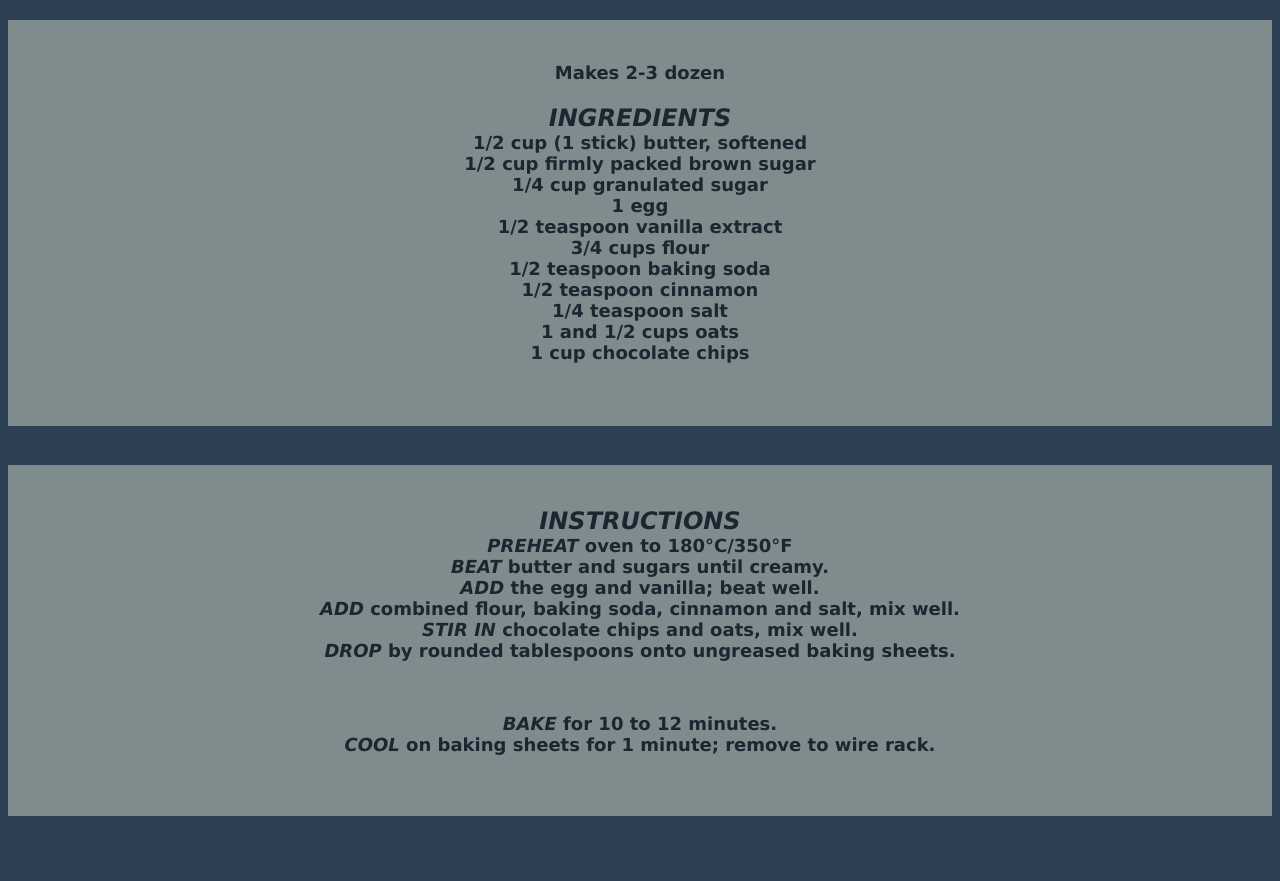
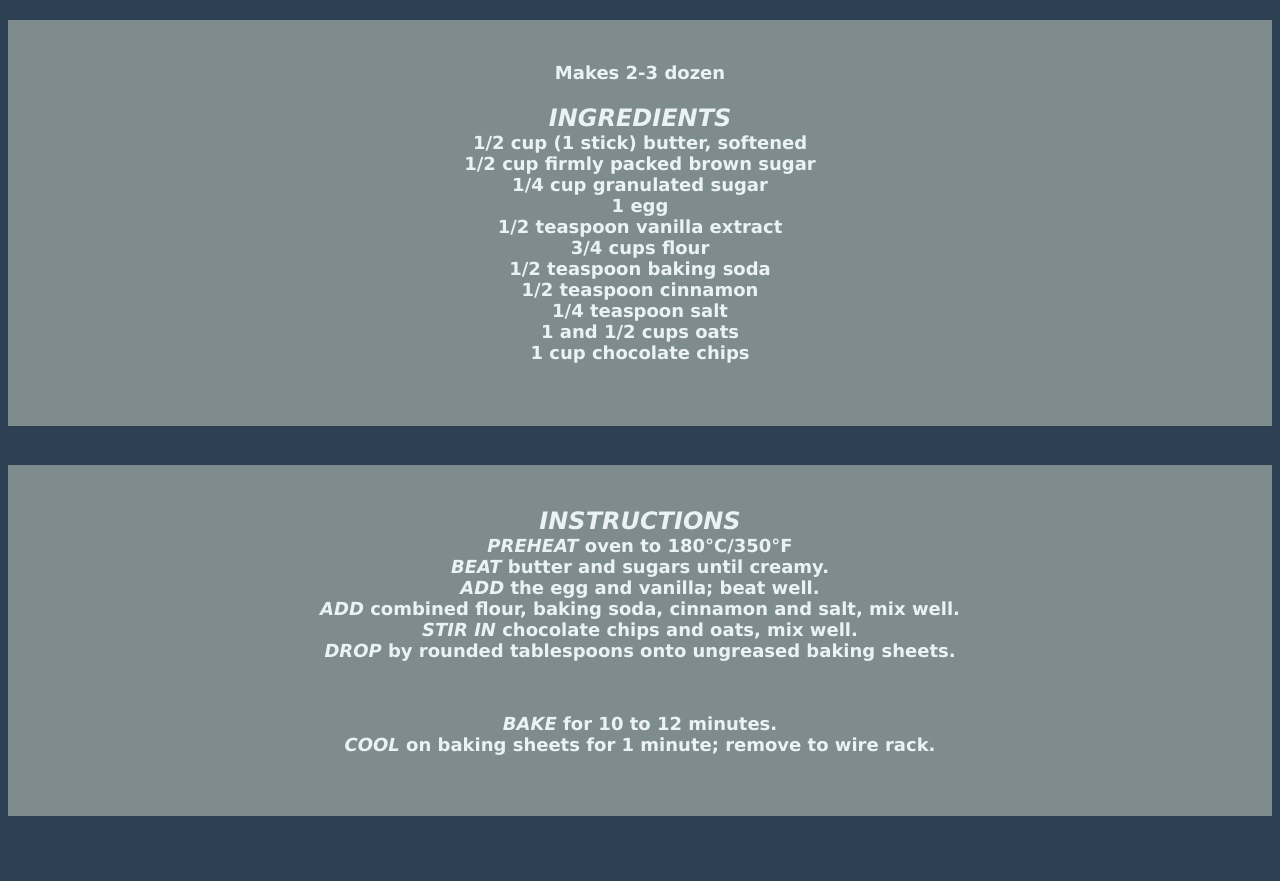
Before and after one commit to zachstep05/zachstep05.github.io, a PHP site: page /post1.html in a window 1280 px wide. Shown: the part 1009-1890 px from the top of the page. Run offline with PHP 8.4, Linux system fonts and the light colour scheme.

Commit message:
Update styles.css

```diff
--- a/styles.css
+++ b/styles.css
@@ -34,12 +34,10 @@ body {
     padding: 0;
   }
 }
-h2, h3 {
+h2, h3, h5 {
   color: #EAF2F8;
 }
-h5 {
-  color: #1B2631
-}
+
 h1, h4 {
   color: #34495E
 }
```
